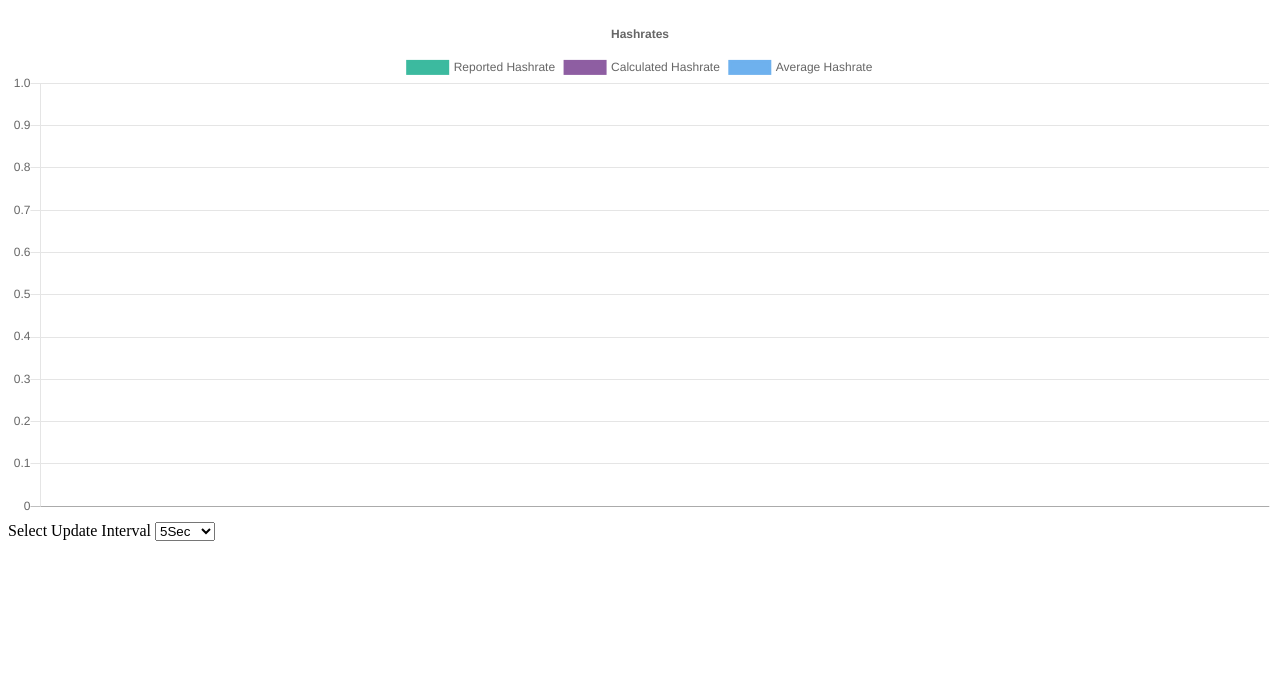
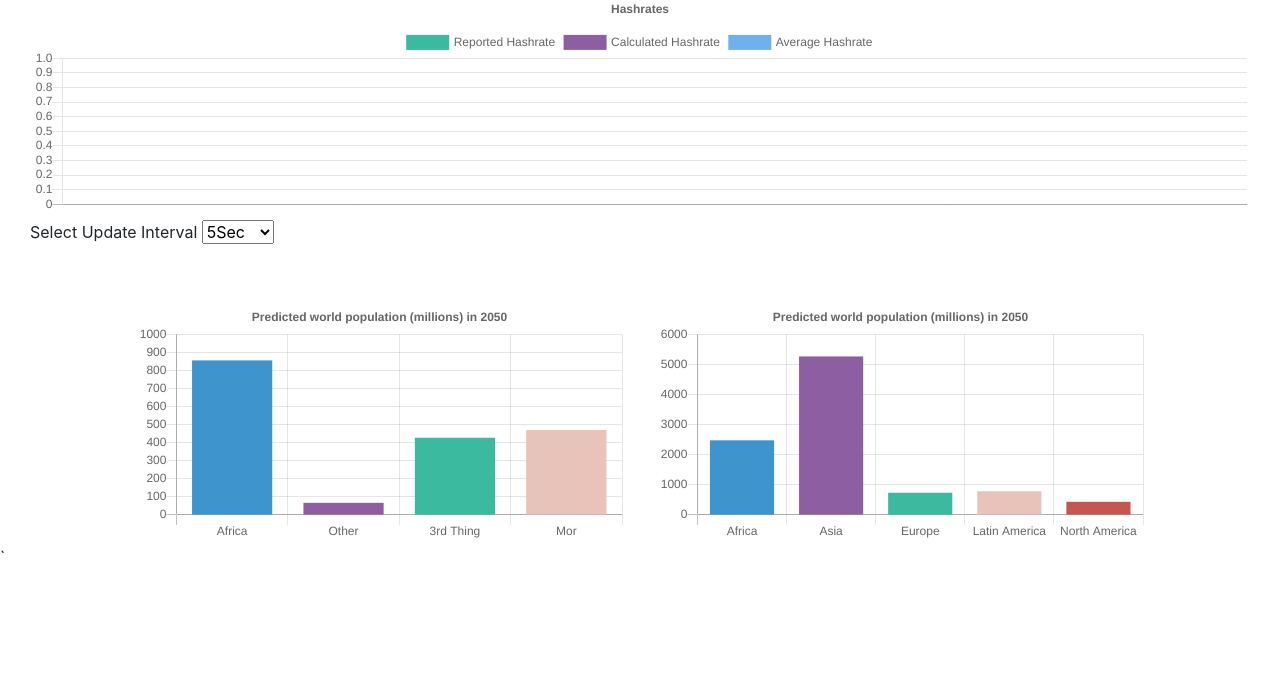
Before and after one commit to shyaboi/nanopoolEtraker, a plain HTML site: page index.html in a window 1280 px wide. Shown: the part 110-800 px from the top of the page. Drawn offline with nearby package versions, Linux system fonts and the light colour scheme; no server answers.

Commit message:
made a random bar filling algo

```diff
--- a/index.html
+++ b/index.html
@@ -6,13 +6,20 @@
     <title>Document</title>
     <script src="https://cdnjs.cloudflare.com/ajax/libs/Chart.js/2.9.4/Chart.bundle.js" integrity="sha512-zO8oeHCxetPn1Hd9PdDleg5Tw1bAaP0YmNvPY8CwcRyUk7d7/+nyElmFrB6f7vg4f7Fv4sui1mcep8RIEShczg==" crossorigin="anonymous"'></script>
    <link rel="stylesheet" href="style.css">
-
+   <link rel="stylesheet" href="https://stackpath.bootstrapcdn.com/bootstrap/4.5.2/css/bootstrap.min.css" integrity="sha384-JcKb8q3iqJ61gNV9KGb8thSsNjpSL0n8PARn9HuZOnIxN0hoP+VmmDGMN5t9UJ0Z" crossorigin="anonymous">
+   <script src="https://stackpath.bootstrapcdn.com/bootstrap/4.5.2/js/bootstrap.min.js" integrity="sha384-B4gt1jrGC7Jh4AgTPSdUtOBvfO8shuf57BaghqFfPlYxofvL8/KUEfYiJOMMV+rV" crossorigin="anonymous"></script>
 </head>
 <body>
+    <div class="container-fluid">
+
+    <div class="container-fluid">
+
    <h1 id="ethMoney">Placeholder magoo</h1>
 <h2 id="ethMoneyChange">+0</h2>
-    <canvas id="line-chart" width="800" height="320"></canvas>
-    <label for="cars">Select Update Interval</label>
+<div class="row">
+    <div class="col"">
+    <canvas id="line-chart" height="150" width="800"></canvas>
+    <label>Select Update Interval</label>
         <select name="update" id="update">
           <option value="4">4Sec</option>
           <option value="5" selected="selected">5Sec</option>
@@ -23,7 +30,25 @@
           <option value="50">50Sec</option>
           <option value="60">1Min</option>
         </select>
+    </div>
+    </div>
+    </div>
         <br><br>
+        <div class="container-fluid" id="theseBars">
+            <div class="row justify-content-center">
+                <div class="col-md-5">
+        <canvas id="barChart" class="grid-child"></canvas>
+    </div>
+    <div class="col-md-5">
+        <canvas id="barChart2" class="grid-child"></canvas>
+    </div>
+    </div>
+    </div>
+    </div>
     <script src="index.js"></script>
+    <script src="indexTwo.js"></script>
 </body>
 </html>
+
+
+`
--- a/index.js
+++ b/index.js
@@ -114,8 +114,8 @@ const makeMoney = () => {
 
 
 var updateSel = document.getElementById("update");
-let selection = 5000;
-let currentSelection = 5000;
+var selection = 5000;
+var currentSelection = 5000;
 const setSel = ()=> {
   selection = (updateSel.options[updateSel.selectedIndex].value)*1000;
   // currentSelection = selection
--- /dev/null
+++ b/indexTwo.js
@@ -0,0 +1,138 @@
+var bar1Data = []
+
+const theseBars = new Chart(document.getElementById("barChart"), {
+    type: 'bar',
+    data: {
+      labels: ["Africa", "Other", "3rd Thing", "Mor"],
+      datasets: [
+        {
+          label: "Population (millions)",
+          backgroundColor: ["#3e95cd", "#8e5ea2","#3cba9f","#e8c3b9","#c45850"],
+          data: bar1Data
+        }
+      ]
+    },
+    options: {
+        scales: {
+            yAxes: [{
+                display: true,
+                ticks: {
+                    suggestedMin: 0,    // minimum will be 0, unless there is a lower value.
+                    suggestedMax: 1000,    // minimum will be 0, unless there is a lower value.
+                    // OR //
+                    beginAtZero: true   // minimum value will be 0.
+                }
+            }]
+        },
+      legend: { display: false },
+      title: {
+        display: true,
+        text: 'Predicted world population (millions) in 2050'
+      }
+    }
+});
+
+// const bData = ()=> {
+//     while(bar1Data.length < 5){
+//         var r = Math.floor(Math.random() * 100) + 1;
+//         if(bar1Data.indexOf(r) === -1) bar1Data.push(r);
+//     }
+//     theseBars.update()
+// }
+
+// bData()
+
+// const clearIt = ()=> {
+//     console.log(bar1Data)
+
+//     theseBars.update();
+// }
+const makeEl = (b)=> {
+    let el = []
+    for (let i = 0; i < 4; i++) {
+        x = Math.floor(Math.random()*1000);
+        const ele = b[i];
+        b[i] = x
+    }
+    for (let i = 0; i < b.length; i++) {
+
+        el.push(b[i]);
+    }
+    console.log(el)
+}
+
+const thing = (b)=>{
+
+    theseBars.update();
+
+}
+setInterval(() => {
+    makeEl(bar1Data)
+    thing(bar1Data)
+
+}, 1000);
+
+
+
+
+
+
+
+
+
+
+
+
+
+
+
+
+
+
+
+
+
+
+
+
+
+
+
+
+
+
+
+
+
+
+
+
+
+
+
+
+
+
+
+
+
+new Chart(document.getElementById("barChart2"), {
+    type: 'bar',
+    data: {
+      labels: ["Africa", "Asia", "Europe", "Latin America", "North America"],
+      datasets: [
+        {
+          label: "Population (millions)",
+          backgroundColor: ["#3e95cd", "#8e5ea2","#3cba9f","#e8c3b9","#c45850"],
+          data: [2478,5267,734,784,433]
+        }
+      ]
+    },
+    options: {
+      legend: { display: false },
+      title: {
+        display: true,
+        text: 'Predicted world population (millions) in 2050'
+      }
+    }
+});
--- a/style.css
+++ b/style.css
@@ -1,6 +1,12 @@
+
+
 #ethMoney{
     text-align: center;
 }
 #ethMoneyChange{
     text-align: center;
 }
+
+#theseBars {
+
+}
```
